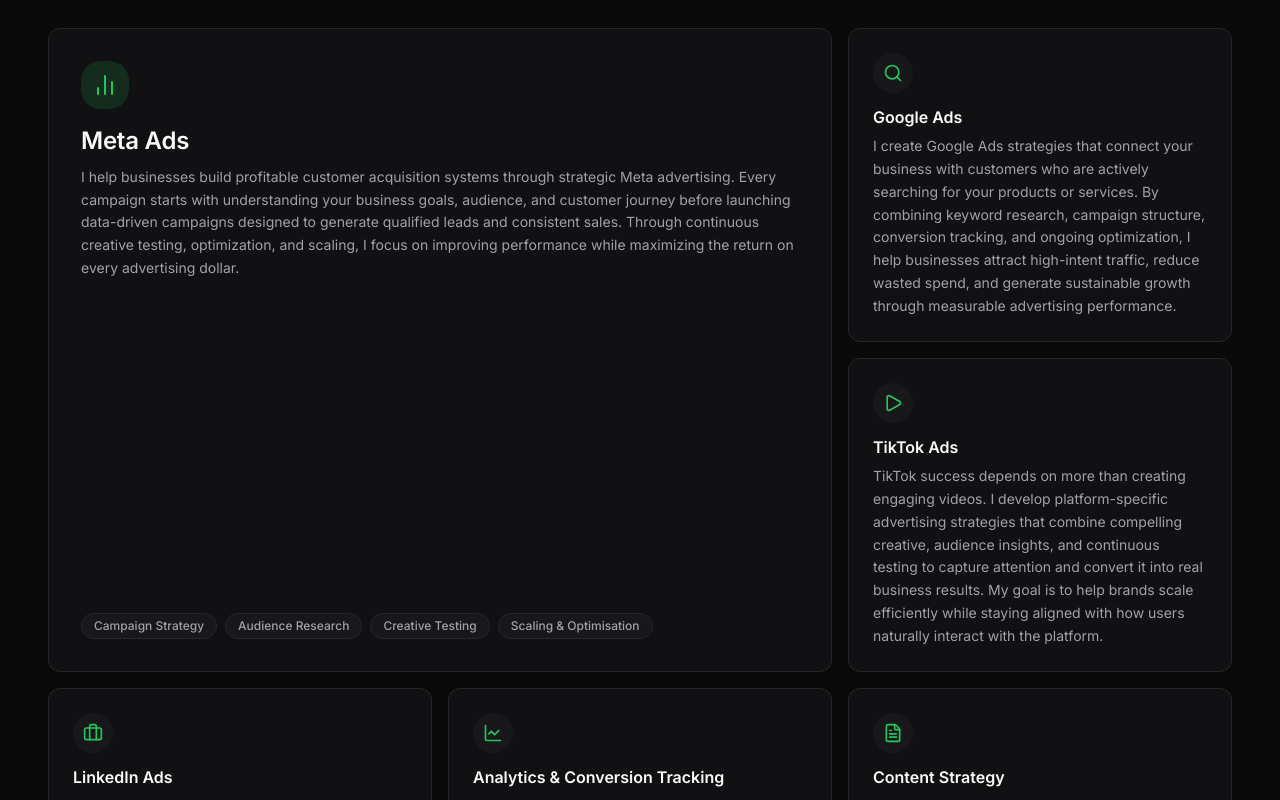
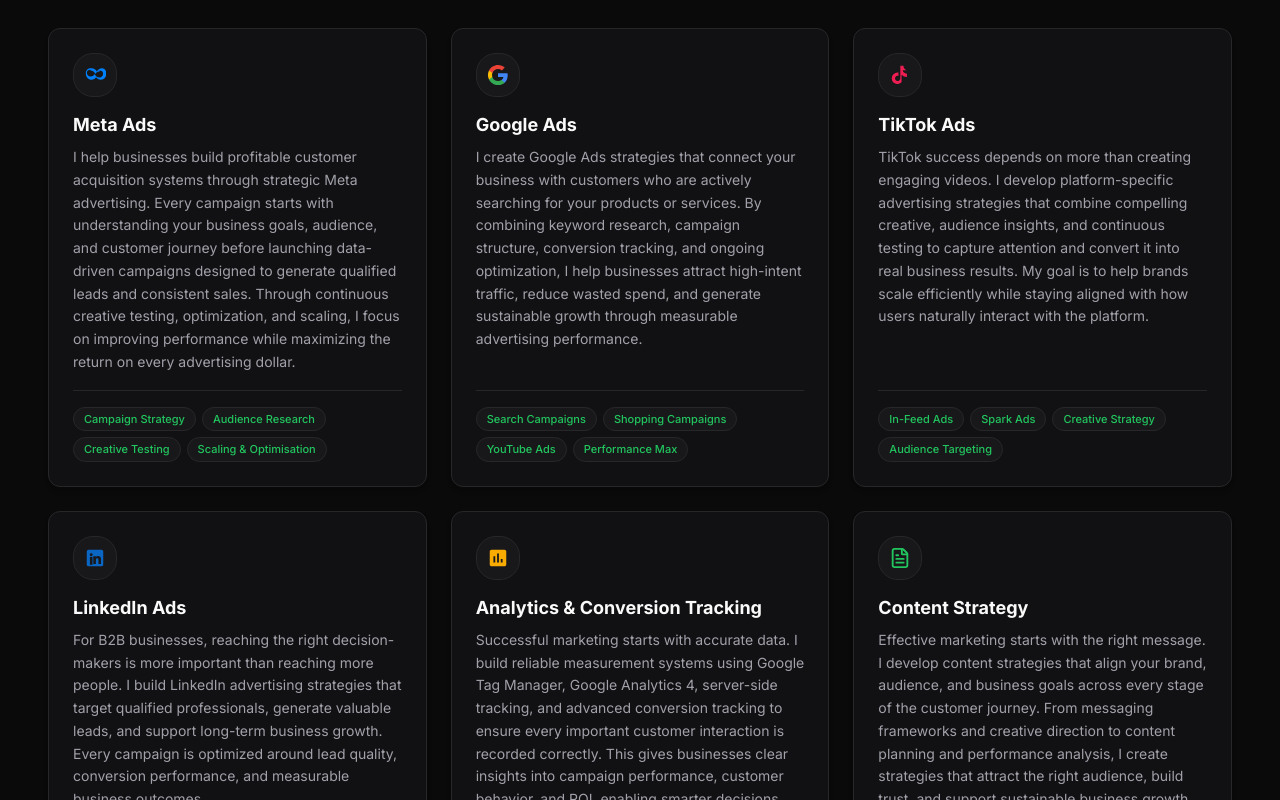
Before and after one commit to MdJowelAhmed/safiul-alam, a Next.js app: page / in a window 1280 px wide. Shown: the part 1320-2120 px from the top of the page. Built offline with nearby package versions, Linux system fonts and the light colour scheme.

Commit message:
feat: add Expertise and Skills sections with corresponding skill data

```diff
--- a/src/components/sections/Expertise.tsx
+++ b/src/components/sections/Expertise.tsx
@@ -1,22 +1,61 @@
 "use client";
 
-import {
-  BarChart2, Search, Play, Briefcase,
-  LineChart, FileText, Cpu, Filter, Zap,
-} from "lucide-react";
+import { FileText, Cpu, Filter, Zap, BarChart2 } from "lucide-react";
 import { Container } from "@/components/shared/Container";
 import { SectionHeading } from "@/components/shared/SectionHeading";
 import { expertiseList } from "@/data/expertise";
 import { FadeIn, StaggerContainer, StaggerItem, HoverCard } from "@/components/shared/Motion";
 
-const iconMap: Record<string, React.ElementType> = {
-  BarChart2, Search, Play, Briefcase, LineChart, FileText, Cpu, Filter, Zap,
+// Platform-specific brand SVG icons for exact visual matching
+const MetaIcon = () => (
+  <svg width="22" height="22" viewBox="0 0 24 24" fill="none" aria-hidden="true">
+    <path
+      d="M6.915 4.75C4.07 4.75 2 7.042 2 10.334c0 3.658 2.656 6.916 6.324 6.916 2.052 0 3.714-1.077 4.88-2.673 1.166 1.596 2.828 2.673 4.88 2.673 3.668 0 6.324-3.258 6.324-6.916 0-3.292-2.07-5.584-4.915-5.584-2.457 0-4.303 1.584-5.469 3.447C12.978 6.334 11.372 4.75 6.915 4.75zm.165 2.4c2.81 0 4.238 1.83 5.08 3.284-.842 1.454-2.27 3.284-5.08 3.284-2.32 0-3.92-1.92-3.92-4.084 0-2.164 1.6-3.484 3.92-3.484zm9.84 0c2.32 0 3.92 1.32 3.92 3.484 0 2.164-1.6 4.084-3.92 4.084-2.81 0-4.238-1.83-5.08-3.284.842-1.454 2.27-3.284 5.08-3.284z"
+      fill="#0081FB"
+    />
+  </svg>
+);
+
+const GoogleIcon = () => (
+  <svg width="22" height="22" viewBox="0 0 24 24" fill="none" aria-hidden="true">
+    <path d="M22.56 12.25c0-.78-.07-1.53-.2-2.25H12v4.26h5.92c-.26 1.37-1.04 2.53-2.21 3.31v2.77h3.57c2.08-1.92 3.28-4.74 3.28-8.09z" fill="#4285F4"/>
+    <path d="M12 23c2.97 0 5.46-.98 7.28-2.66l-3.57-2.77c-.98.66-2.23 1.06-3.71 1.06-2.86 0-5.29-1.93-6.16-4.53H2.18v2.84C3.99 20.53 7.7 23 12 23z" fill="#34A853"/>
+    <path d="M5.84 14.09c-.22-.66-.35-1.36-.35-2.09s.13-1.43.35-2.09V7.06H2.18C1.43 8.55 1 10.22 1 12s.43 3.45 1.18 4.94l2.85-2.22.81-.63z" fill="#FBBC05"/>
+    <path d="M12 5.38c1.62 0 3.06.56 4.21 1.64l3.15-3.15C17.45 2.09 14.97 1 12 1 7.7 1 3.99 3.47 2.18 7.06l3.66 2.84c.87-2.6 3.3-4.52 6.16-4.52z" fill="#EA4335"/>
+  </svg>
+);
+
+const TikTokIcon = () => (
+  <svg width="22" height="22" viewBox="0 0 24 24" fill="#EE1D52" aria-hidden="true">
+    <path d="M19.59 6.69a4.83 4.83 0 0 1-3.77-4.25V2h-3.45v13.67a2.89 2.89 0 0 1-5.2 1.74 2.89 2.89 0 0 1 2.31-4.64c.29 0 .58.04.86.12V9.38a6.37 6.37 0 0 0-1-.08A6.26 6.26 0 0 0 3 15.55a6.26 6.26 0 0 0 10.7 4.41V11.8a8.28 8.28 0 0 0 5.89 2.39v-3.45a4.84 4.84 0 0 1-3.59-1.63 4.8 4.8 0 0 1-1-2.42h4.59v.0z"/>
+  </svg>
+);
+
+const LinkedInIcon = () => (
+  <svg width="22" height="22" viewBox="0 0 24 24" fill="#0A66C2" aria-hidden="true">
+    <path d="M19 3a2 2 0 0 1 2 2v14a2 2 0 0 1-2 2H5a2 2 0 0 1-2-2V5a2 2 0 0 1 2-2h14m-.5 15.5v-5.3a3.26 3.26 0 0 0-3.26-3.26c-.85 0-1.84.52-2.28 1.3v-1.11h-2.79v8.37h2.79v-4.93c0-.77.62-1.4 1.39-1.4a1.4 1.4 0 0 1 1.4 1.4v4.93h2.75M6.46 10.9v8.37H9.25V10.9H6.46M7.86 6.78a1.6 1.6 0 1 0 0 3.2 1.6 1.6 0 0 0 0-3.2z"/>
+  </svg>
+);
+
+const AnalyticsIcon = () => (
+  <svg width="22" height="22" viewBox="0 0 24 24" fill="#F9AB00" aria-hidden="true">
+    <path d="M19 3H5c-1.1 0-2 .9-2 2v14c0 1.1.9 2 2 2h14c1.1 0 2-.9 2-2V5c0-1.1-.9-2-2-2zM9 17H7v-7h2v7zm4 0h-2V7h2v10zm4 0h-2v-4h2v4z"/>
+  </svg>
+);
+
+const customIconMap: Record<string, React.ComponentType> = {
+  "meta-ads": MetaIcon,
+  "google-ads": GoogleIcon,
+  "tiktok-ads": TikTokIcon,
+  "linkedin-ads": LinkedInIcon,
+  "analytics-tracking": AnalyticsIcon,
+  "content-strategy": () => <FileText size={22} style={{ color: "var(--accent)" }} />,
+  "ai-strategy": () => <Cpu size={22} style={{ color: "var(--accent)" }} />,
+  "funnel-optimisation": () => <Filter size={22} style={{ color: "var(--accent)" }} />,
+  "crm-automation": () => <Zap size={22} style={{ color: "var(--accent)" }} />,
 };
 
 export function Expertise() {
-  const featured = expertiseList.filter((s) => s.featured);
-  const rest = expertiseList.filter((s) => !s.featured);
-
   return (
     <section
       id="expertise"
@@ -33,14 +72,14 @@
           />
         </FadeIn>
 
-        <StaggerContainer staggerChildren={0.1} className="grid gap-4 lg:grid-cols-3">
-          {/* Featured service — spans 2 columns */}
-          {featured.map((service) => {
-            const Icon = iconMap[service.icon] ?? BarChart2;
+        {/* Uniform Grid: Equal width and height for all service cards */}
+        <StaggerContainer staggerChildren={0.08} className="grid gap-6 md:grid-cols-2 lg:grid-cols-3">
+          {expertiseList.map((service) => {
+            const Icon = customIconMap[service.id] ?? (() => <BarChart2 size={22} style={{ color: "var(--accent)" }} />);
             return (
-              <StaggerItem key={service.id} className="lg:col-span-2">
+              <StaggerItem key={service.id} className="h-full">
                 <HoverCard
-                  className="relative rounded-xl border p-8 h-full flex flex-col justify-between"
+                  className="h-full rounded-xl border p-6 flex flex-col justify-between transition-all duration-300 shadow-md"
                   style={{
                     background: "var(--surface)",
                     borderColor: "var(--border)",
@@ -48,28 +87,31 @@
                 >
                   <div>
                     <div
-                      className="mb-4 inline-flex items-center justify-center rounded-lg p-3"
-                      style={{ background: "var(--accent-glow)" }}
+                      className="mb-4 inline-flex items-center justify-center rounded-lg p-2.5 border"
+                      style={{
+                        background: "var(--surface-2)",
+                        borderColor: "var(--border)",
+                      }}
                     >
-                      <Icon size={24} aria-hidden="true" style={{ color: "var(--accent)" }} />
+                      <Icon />
                     </div>
-                    <h3 className="text-h3 mb-2" style={{ color: "var(--text)" }}>
+                    <h3 className="text-lg font-bold mb-2 leading-snug" style={{ color: "var(--text)" }}>
                       {service.title}
                     </h3>
-                    <p className="mb-5 text-sm leading-relaxed" style={{ color: "var(--text-muted)" }}>
+                    <p className="text-sm leading-relaxed mb-4" style={{ color: "var(--text-muted)" }}>
                       {service.description}
                     </p>
                   </div>
-                  {service.capabilities && (
-                    <div className="flex flex-wrap gap-2 mt-auto">
+                  {service.capabilities && service.capabilities.length > 0 && (
+                    <div className="flex flex-wrap gap-1.5 pt-4 border-t border-[var(--border)] mt-auto">
                       {service.capabilities.map((cap) => (
                         <span
                           key={cap}
-                          className="rounded-full px-3 py-1 text-xs font-medium border"
+                          className="rounded-full px-2.5 py-0.5 text-[11px] font-medium border"
                           style={{
                             background: "var(--surface-2)",
                             borderColor: "var(--border)",
-                            color: "var(--text-muted)",
+                            color: "var(--accent)",
                           }}
                         >
                           {cap}
@@ -81,70 +123,6 @@
               </StaggerItem>
             );
           })}
-
-          {/* Right column: first two non-featured */}
-          <div className="flex flex-col gap-4">
-            {rest.slice(0, 2).map((service) => {
-              const Icon = iconMap[service.icon] ?? BarChart2;
-              return (
-                <StaggerItem key={service.id} className="flex-1">
-                  <HoverCard
-                    className="h-full rounded-xl border p-6 flex flex-col justify-between"
-                    style={{
-                      background: "var(--surface)",
-                      borderColor: "var(--border)",
-                    }}
-                  >
-                    <div>
-                      <div
-                        className="mb-3 inline-flex items-center justify-center rounded-lg p-2.5"
-                        style={{ background: "var(--surface-2)" }}
-                      >
-                        <Icon size={20} aria-hidden="true" style={{ color: "var(--accent)" }} />
-                      </div>
-                      <h3 className="mb-1.5 text-base font-semibold" style={{ color: "var(--text)" }}>
-                        {service.title}
-                      </h3>
-                      <p className="text-sm leading-relaxed" style={{ color: "var(--text-muted)" }}>
-                        {service.description}
-                      </p>
-                    </div>
-                  </HoverCard>
-                </StaggerItem>
-              );
-            })}
-          </div>
-
-          {/* Bottom row: remaining services */}
-          {rest.slice(2).map((service) => {
-            const Icon = iconMap[service.icon] ?? BarChart2;
-            return (
-              <StaggerItem key={service.id}>
-                <HoverCard
-                  className="h-full rounded-xl border p-6 flex flex-col justify-between"
-                  style={{
-                    background: "var(--surface)",
-                    borderColor: "var(--border)",
-                  }}
-                >
-                  <div>
-                    <div
-                      className="mb-3 inline-flex items-center justify-center rounded-lg p-2.5"
-                      style={{ background: "var(--surface-2)" }}
-                    >
-                      <Icon size={20} aria-hidden="true" style={{ color: "var(--accent)" }} />
-                    </div>
-                    <h3 className="mb-1.5 text-base font-semibold" style={{ color: "var(--text)" }}>
-                      {service.title}
-                    </h3>
-                    <p className="text-sm leading-relaxed" style={{ color: "var(--text-muted)" }}>
-                      {service.description}
-                    </p>
-                  </div>
-                </HoverCard>
-              </StaggerItem>
-            );
-          })}
         </StaggerContainer>
       </Container>
     </section>
--- a/src/components/sections/Skills.tsx
+++ b/src/components/sections/Skills.tsx
@@ -24,7 +24,7 @@
           <SectionHeading
             eyebrow="Capabilities"
             title="Skills & Competencies"
-            description="A cross-functional skill set spanning paid media, analytics, automation, and strategic thinking — built through real campaign experience."
+            // description="A cross-functional skill set spanning paid media, analytics, automation, and strategic thinking — built through real campaign experience."
             className="mb-12"
           />
         </FadeIn>
--- a/src/data/skills.ts
+++ b/src/data/skills.ts
@@ -48,9 +48,10 @@
       "Kit (ConvertKit)",
       "Zapier",
       "ManyChat",
-      "AI-Powered Marketing",
+       "CRM Automation",
+      "n8n",
       "Marketing Automation",
-      "CRM Automation",
+
     ],
   },
   {
@@ -58,10 +59,11 @@
     name: "Professional Skills",
     skills: [
       "Client Communication",
+      "Adaptability",
       "Relationship Management",
       "Team Leadership",
       "Collaboration",
-      "Adaptability",
+
       "Resilience",
     ],
   },
```
